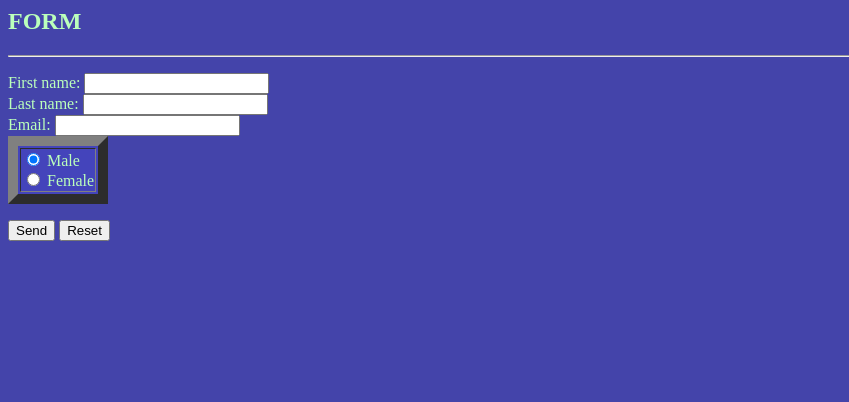
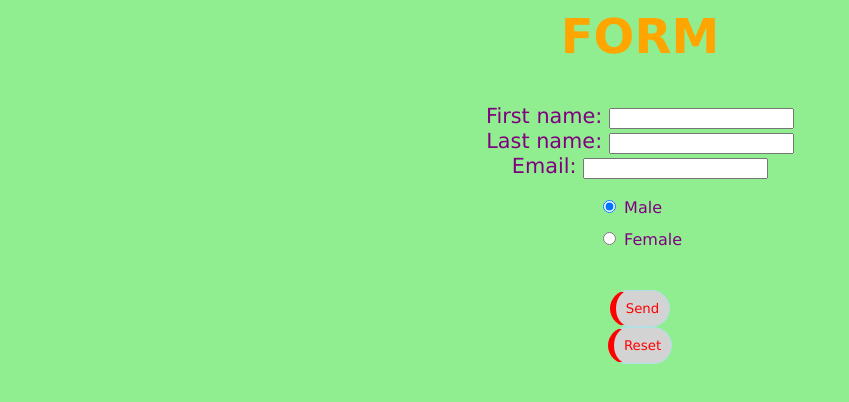
Before and after one commit to KevinDHuynh/WebServer-C, a plain HTML site: page www/form.html in a window 1280 px wide. Shown: the whole page, without its empty margins (0-849 px from the left). Drawn offline with Linux system fonts and the light colour scheme.

Commit message:
changed form

```diff
--- a/www/form.html
+++ b/www/form.html
@@ -1,12 +1,12 @@
 <HTML>
 <HEAD>
 
-<TITLE></TITLE>
+<TITLE>Form</TITLE>
 </HEAD>
-<BODY bgcolor="#4444aa" text="#bbffbb">
+<center>
+<BODY>
 
 <H2>FORM</H2>
-<HR>
 
 <FORM action="http://atlas.cs.uga.edu:9000/cgi-bin/test1" method="get">
     <P>
@@ -14,17 +14,85 @@
     <LABEL>Last name: </LABEL>  <INPUT type="text" name="lastName"><BR>
     <LABEL>Email:     </LABEL>  <INPUT type="text" name="email"><BR>
 
-	<table bgcolor="#4444bb" border=10><tr><td>
+	<table><tr><td>
     		<INPUT type="radio" name="sex" value="Male" checked> Male<BR>
     		<INPUT type="radio" name="sex" value="Female"> Female<BR>
 	</td></tr></table>
 
 	<P>
 
-    <INPUT type="submit" value="Send"> <INPUT type="reset">
+    <div><INPUT type="submit" value="Send"></div> <INPUT type="reset"></div>
     </P>
 </FORM>
 
 
 </BODY>
+</center>
 </HTML>
+
+<style>
+h2 {
+  color: Orange;
+  font-family: verdana;
+  font-size: 300%;
+
+}
+p  {
+  color: purple;
+  font-family: verdana;
+  font-size: 130%;
+}
+
+input[type=submit]{
+  border: 1px solid powderblue;
+  font-family: verdana;
+  color: red;
+  padding: 10px;
+  border-radius: 30px;
+  border-left: 6px solid red;
+  background-color: lightgrey;
+  text-decoration: none;
+
+}
+input[type=reset]{
+  border: 1px solid powderblue;
+  font-family: verdana;
+  color: red;
+  padding: 10px;
+  border-radius: 30px;
+  border-left: 6px solid red;
+  background-color: lightgrey;
+  text-decoration: none;
+
+}
+
+input[type=submit]:hover{
+    background-color: white;
+
+
+}
+input[type=reset]:hover{
+   background-color: white;
+
+}
+
+a:hover {
+  background-color: white;
+
+}
+
+table {
+  font-family: verdana;
+  color: purple;
+  padding: 10px;
+  border-radius: 10px;
+  text-decoration: none;
+  line-height: 200%;
+
+}
+
+body {
+  background: lightgreen;
+
+}
+</style>
```
